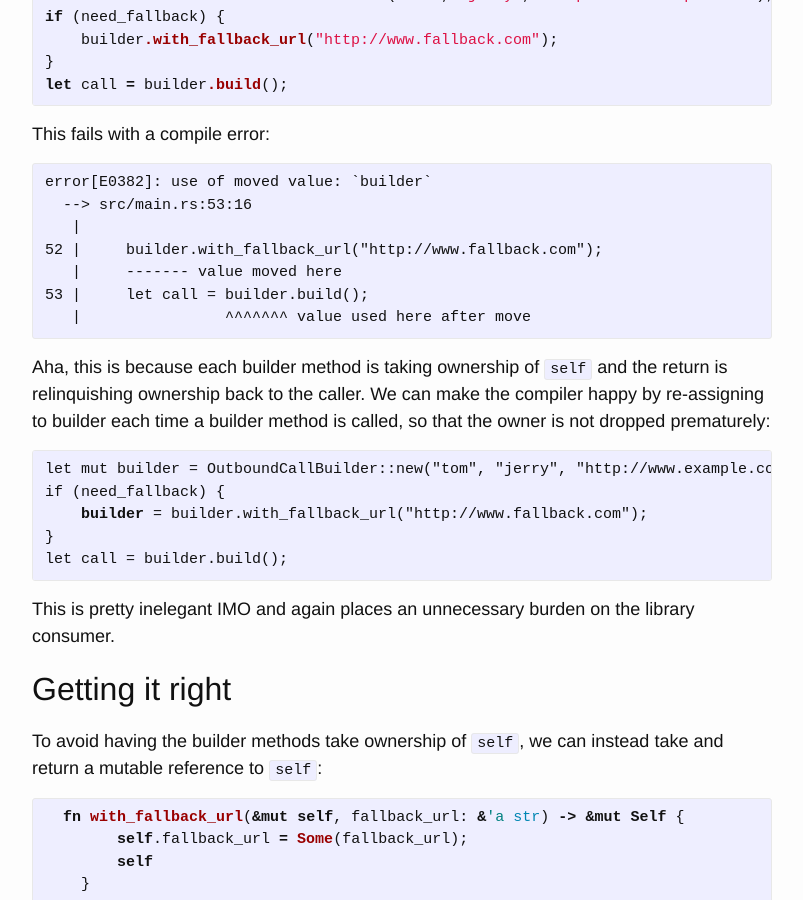
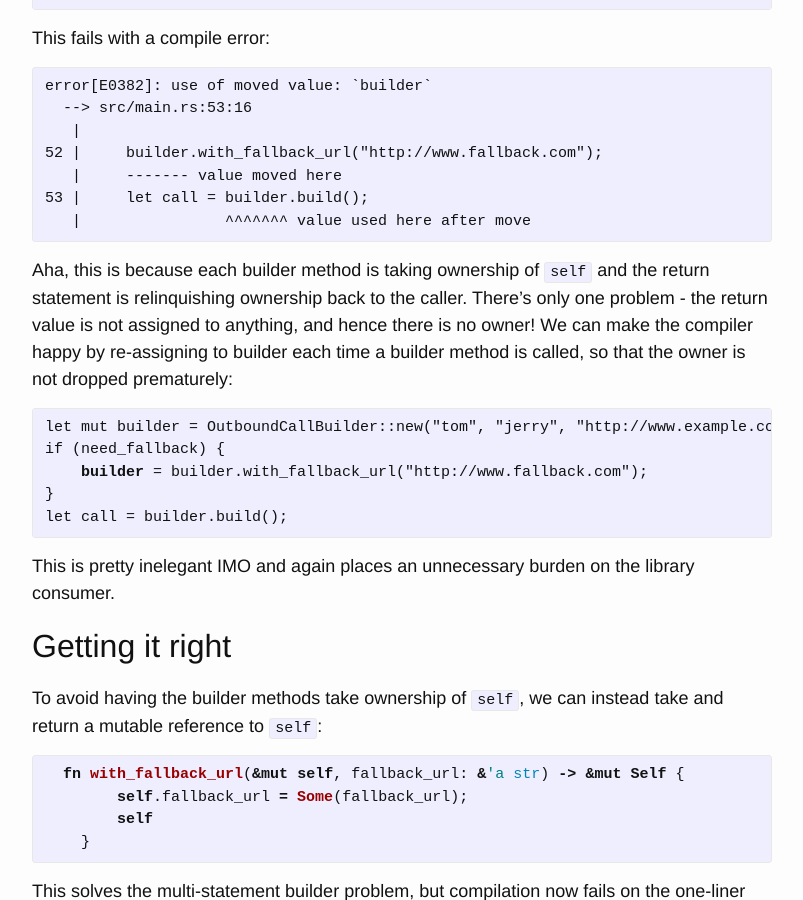
Before and after one commit to juggernaut/juggernaut.github.io, a Jekyll site: the page built from _posts/2017-11-02-rust-builder-pattern.markdown, in a window 1280 px wide and 900 px high, scrolled down 2227 px. Shown: the whole window, without its empty margins (238-1041 px from the left). Built offline with Jekyll 4.4.1, drawn with Linux system fonts in a browser that asks for light colours; some of the changed text lies outside the part shown.

Commit message:
Improve explanations

```diff
--- a/_posts/2017-11-02-rust-builder-pattern.markdown
+++ b/_posts/2017-11-02-rust-builder-pattern.markdown
@@ -109,8 +106,9 @@ error[E0382]: use of moved value: `builder`
    |                ^^^^^^^ value used here after move
 </pre>
 
-Aha, this is because each builder method is taking ownership of `self` and the return is relinquishing ownership
-back to the caller. We can make the compiler happy by re-assigning to builder each time a builder method is called,
+Aha, this is because each builder method is taking ownership of `self` and the return statement is relinquishing ownership
+back to the caller. There's only one problem - the return value is not assigned to anything, and hence there is no owner! We can make the
+compiler happy by re-assigning to builder each time a builder method is called,
 so that the owner is not dropped prematurely:
 <pre>
 let mut builder = OutboundCallBuilder::new("tom", "jerry", "http://www.example.com");
```
Also changed, not shown: other parts of _posts/2017-11-02-rust-builder-pattern.markdown (+1 -4 lines).
